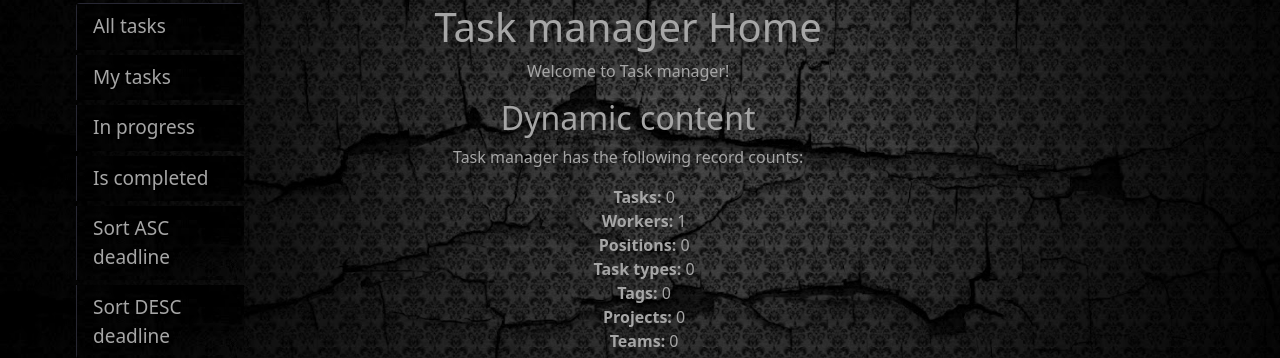
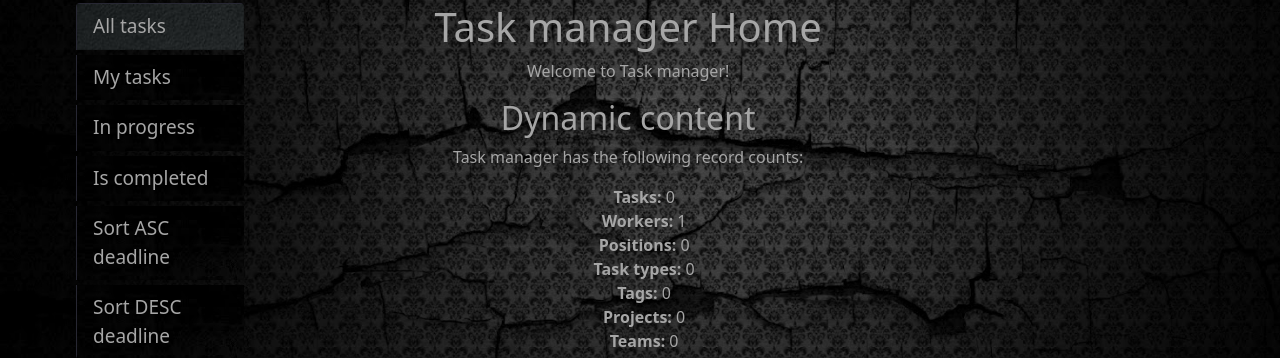
Before and after one commit to AndereLion/Trello_analog, a Django app: page / in a window 1280 px wide. Shown: the part 62-420 px from the top of the page. Run offline with Django 4.2, Linux system fonts and the light colour scheme; the visitor is signed in with stand-in values (Sample User, id 1); data comes from the database, SQL or seed files in the repository; data that the repository does not hold is empty.

Commit message:
Added function of remembering to press the side panel

```diff
--- a/static/css/styles.css
+++ b/static/css/styles.css
@@ -35,7 +35,9 @@ header {
     background-size: cover;
     background: #2d2d3a url("../img/main_background.jpg") no-repeat;
 }
-
+.list-group-item-selected{
+    background: #2d2d3a url("../img/dark_grey2.jpg") no-repeat;
+}
 .tasks_wrapper {
     width: 100%;
     display: flex;
--- a/templates/includes/sidebar.html
+++ b/templates/includes/sidebar.html
@@ -1,11 +1,11 @@
 <ul class="sidebar-nav list-group">
-  <li class="list-group-item"><a href="{% url "trello:tasks-list" %}">All tasks</a></li>
-  <li class="list-group-item"><a href="{% url "trello:tasks-list" %}?my_tasks=True">My tasks</a></li>
-  <li class="list-group-item"><a href="{% url "trello:tasks-list" %}?in_progress=True">In progress</a></li>
-  <li class="list-group-item"><a href="{% url "trello:tasks-list" %}?is_completed=True">Is completed</a></li>
-  <li class="list-group-item"><a href="{% url "trello:tasks-list" %}?sort_asc_deadline=True">Sort ASC deadline</a>
+  <li class="list-group-item {% if not request.GET %}list-group-item-selected{% endif %}"><a href="{% url "trello:tasks-list" %}">All tasks</a></li>
+  <li class="list-group-item {% if request.GET.my_tasks %}list-group-item-selected{% endif %}"><a href="{% url "trello:tasks-list" %}?my_tasks=True">My tasks</a></li>
+  <li class="list-group-item {% if request.GET.in_progress %}list-group-item-selected{% endif %}"><a href="{% url "trello:tasks-list" %}?in_progress=True">In progress</a></li>
+  <li class="list-group-item {% if request.GET.is_completed %}list-group-item-selected{% endif %}"><a href="{% url "trello:tasks-list" %}?is_completed=True">Is completed</a></li>
+  <li class="list-group-item {% if request.GET.sort_asc_deadline %}list-group-item-selected{% endif %}"><a href="{% url "trello:tasks-list" %}?sort_asc_deadline=True">Sort ASC deadline</a>
   </li>
-   <li class="list-group-item"><a href="{% url "trello:tasks-list" %}?sort_desc_deadline=True">Sort DESC deadline</a>
+   <li class="list-group-item {% if request.GET.sort_desc_deadline %}list-group-item-selected{% endif %}"><a href="{% url "trello:tasks-list" %}?sort_desc_deadline=True">Sort DESC deadline</a>
   </li>
 
 </ul>
```
Also changed, not shown: static/img/dark_grey2.jpg (added).
